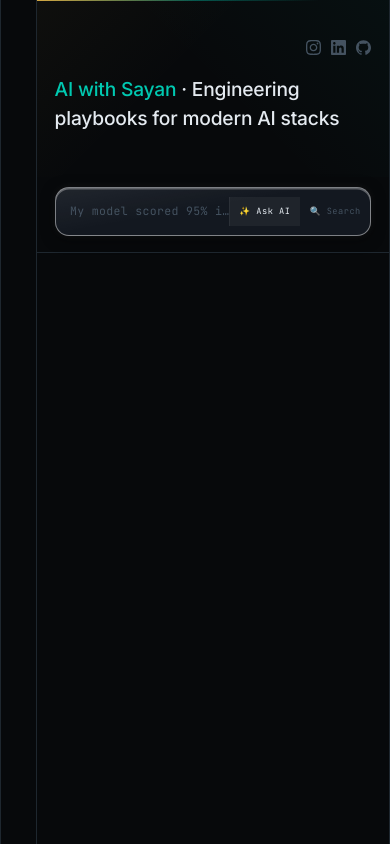
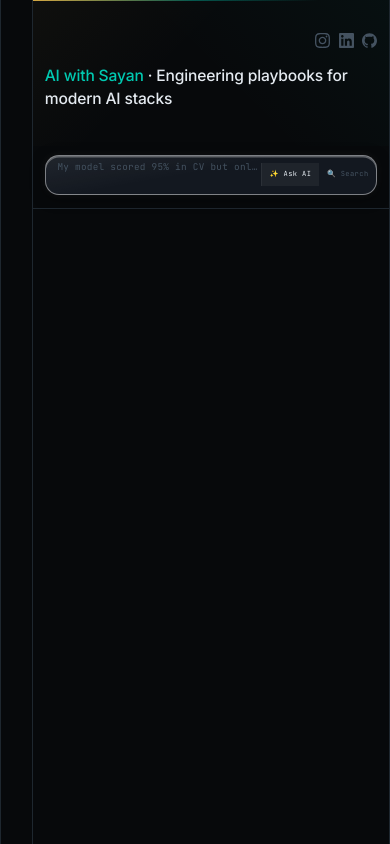
Before and after one commit to sayan1999/sayan1999.github.io, a React (Vite) app: page / in a window 390 px wide. Built offline with nearby package versions, Linux system fonts and the light colour scheme.

Commit message:
feat: multiline grow (max 5 lines) for search bar and ask ai input

```diff
--- a/src/components/CommandPalette.jsx
+++ b/src/components/CommandPalette.jsx
@@ -152,7 +152,10 @@ export default function CommandPalette({ allPosts = [], onNavigate, externalQuer
   }
 
   function handleInput(e) {
-    const q = e.target.value
+    const el = e.target
+    el.style.height = 'auto'
+    el.style.height = el.scrollHeight + 'px'
+    const q = el.value
     setQuery(q)
     setShowBotPopover(false)
     if (mode === 'search') doSearch(q)
@@ -186,6 +189,7 @@ export default function CommandPalette({ allPosts = [], onNavigate, externalQuer
       }
     }
     if (e.key === 'Enter') {
+      e.preventDefault()
       if (mode === 'search') {
         if (searchResults[0]) navigateTo(searchResults[0])
       } else if (query.trim()) {
@@ -288,10 +292,10 @@ export default function CommandPalette({ allPosts = [], onNavigate, externalQuer
         {/* Always-visible bar */}
         <div className="cp-bar" onClick={() => { inputRef.current?.focus() }}>
           <div className="cp-input-wrap">
-            <input
+            <textarea
               ref={inputRef}
+              rows={1}
               className="cp-input"
-              type="text"
               autoComplete="off"
               spellCheck="false"
               value={query}
@@ -327,7 +331,7 @@ export default function CommandPalette({ allPosts = [], onNavigate, externalQuer
           {query && (
             <button
               className="cp-clear-btn"
-              onMouseDown={e => { e.preventDefault(); setQuery(''); setSearchResults([]); setActiveIdx(-1); setShowBotPopover(false); inputRef.current?.focus() }}
+              onMouseDown={e => { e.preventDefault(); setQuery(''); setSearchResults([]); setActiveIdx(-1); setShowBotPopover(false); if (inputRef.current) { inputRef.current.style.height = 'auto'; inputRef.current.focus() } }}
             >×</button>
           )}
 
--- a/src/components/SearchBar.jsx
+++ b/src/components/SearchBar.jsx
@@ -71,7 +71,10 @@ export default function SearchBar({ allPosts, onNavigate, externalQuery }) {
   }
 
   function handleInput(e) {
-    const q = e.target.value
+    const el = e.target
+    el.style.height = 'auto'
+    el.style.height = el.scrollHeight + 'px'
+    const q = el.value
     setQuery(q)
     doSearch(q)
   }
@@ -82,6 +85,7 @@ export default function SearchBar({ allPosts, onNavigate, externalQuery }) {
 
   function handleKeyDown(e) {
     if (e.key === 'Enter') {
+      e.preventDefault()
       const first = results[0]
       if (first) navigateTo(first)
     }
@@ -95,7 +99,10 @@ export default function SearchBar({ allPosts, onNavigate, externalQuery }) {
     setQuery('')
     setResults([])
     setOpen(false)
-    inputRef.current?.focus()
+    if (inputRef.current) {
+      inputRef.current.style.height = 'auto'
+      inputRef.current.focus()
+    }
   }
 
   function navigateTo(hit) {
@@ -135,9 +142,9 @@ export default function SearchBar({ allPosts, onNavigate, externalQuery }) {
 
   return (
     <div className="search-wrap" ref={wrapRef}>
-      <input
+      <textarea
         ref={inputRef}
-        type="search"
+        rows={1}
         className="search-input"
         placeholder="/ search articles…"
         autoComplete="off"
--- a/src/index.css
+++ b/src/index.css
@@ -681,12 +681,16 @@ body {
 
 /* ── MOBILE ── */
 @media (max-width: 640px) {
+  html {
+    font-size: 13px;
+  }
+
   :root {
-    --pad: 1.1rem;
+    --pad: 0.9rem;
   }
 
   .sidenav {
-    width: 36px;
+    width: 32px;
   }
 
   .sidenav-handle {
@@ -695,7 +699,13 @@ body {
 
   .slide-card,
   .slide-loading {
-    width: clamp(220px, 68vw, 300px);
+    width: clamp(200px, 72vw, 280px);
+  }
+
+  .float-arrow {
+    width: 36px;
+    height: 36px;
+    font-size: 1.2rem;
   }
 }
 
@@ -719,10 +729,14 @@ body {
   transition: border-color .2s;
   -webkit-appearance: none;
   appearance: none;
+  resize: none;
+  overflow: hidden;
+  display: block;
+  line-height: 1.5;
+  max-height: calc(0.72rem * 1.5 * 5 + 1.2rem); /* 5 lines */
 }
 
 .search-input::placeholder { color: var(--text3); }
-.search-input::-webkit-search-cancel-button { display: none; }
 
 .search-input:focus {
   border-color: var(--cyan);
@@ -1075,7 +1089,7 @@ body {
   flex: 1;
   position: relative;
   display: flex;
-  align-items: center;
+  align-items: flex-start;
   min-width: 0;
 }
 
@@ -1089,12 +1103,17 @@ body {
   padding: 0.9rem 0.9rem;
   outline: none;
   letter-spacing: 0.03em;
+  resize: none;
+  overflow: hidden;
+  display: block;
+  line-height: 1.5;
+  max-height: calc(0.75rem * 1.5 * 5 + 1.8rem); /* 5 lines */
 }
 
 .cp-placeholder {
   position: absolute;
   left: 0.9rem;
-  top: 50%;
+  top: 0.9rem;
   color: var(--text3);
   font-family: 'JetBrains Mono', monospace;
   font-size: 0.72rem;
```
